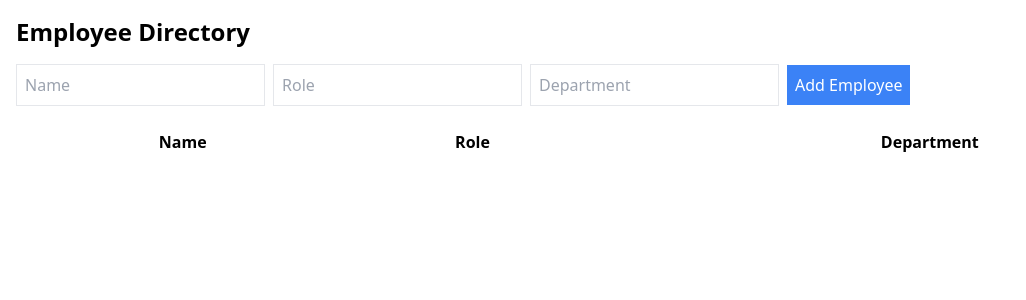
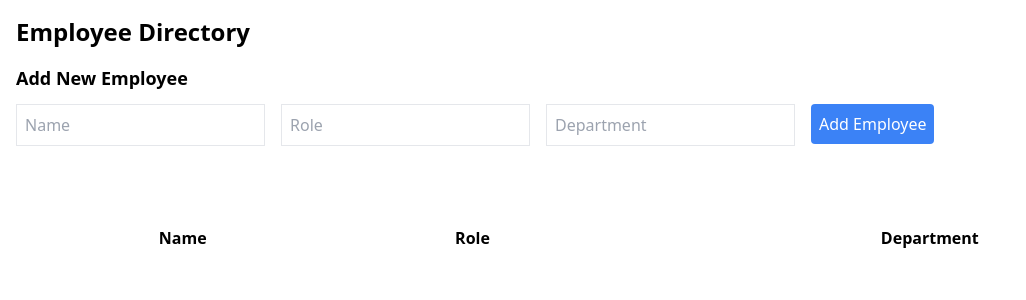
Before and after one commit to AaYuShRana14/employee-directory, a React (Create React App) app: page / in a window 1280 px wide. Shown: the top 300 px of the page, without its empty margins (0-1026 px from the left). Built offline with nearby package versions, Linux system fonts and the light colour scheme.

Commit message:
added validations in EmployeeForm

```diff
--- a/package.json
+++ b/package.json
@@ -7,6 +7,7 @@
     "@testing-library/jest-dom": "^6.9.1",
     "@testing-library/react": "^16.3.0",
     "@testing-library/user-event": "^13.5.0",
+    "nanoid": "^5.1.6",
     "react": "^19.2.0",
     "react-dom": "^19.2.0",
     "react-scripts": "5.0.1",
--- /dev/null
+++ b/src/components/EmployeeForm.js
@@ -0,0 +1,99 @@
+import { useState } from "react";
+import { saveEmployee } from "../services/EmployeeService";
+
+const EmployeeForm = ({ onEmployeeAdded }) => {
+    // State to manage form inputs for new employee - name, role, department
+    const [formData, setFormData] = useState({
+        name: "",
+        role: "",
+        department: "",
+    });
+
+    // State to manage form validation errors
+    const [errors, setErrors] = useState({});
+
+    /**
+     * Handles input field changes in the employee form
+     * @param {Event} e - The input change event
+     */
+    const handleChange = (e) => {
+        const { name, value } = e.target;
+        setFormData((prev) => ({ ...prev, [name]: value }));
+        // Clear error as user types
+        setErrors((prev) => ({ ...prev, [name]: "" }));
+    };
+
+    /**
+     * Validates the employee form data
+     * @returns {boolean} True if form is valid else returns false
+     */
+    const validateForm = () => {
+        const newErrors = {};
+        if (!formData.name.trim()) newErrors.name = "Name is required";
+        if (!formData.role.trim()) newErrors.role = "Role is required";
+        if (!formData.department.trim()) newErrors.department = "Department is required";
+        setErrors(newErrors);
+        return Object.keys(newErrors).length === 0; // Return true if no errors
+    };
+
+    /**
+     * Handles form submission to add a new employee
+     * @param {Event} e - The form submit event
+     */
+    const submitHandler = (e) => {
+        e.preventDefault();
+        if (!validateForm()) return; // Stop submission if form is invalid
+
+        const newEmployee = {
+            name: formData.name,
+            role: formData.role,
+            department: formData.department,
+        };
+
+        // Save new employee to localStorage
+        saveEmployee(newEmployee);
+        // Clear form after saving
+        setFormData({ name: "", role: "", department: "" });
+        // Notify parent component that employee was added
+        if (onEmployeeAdded) {
+            onEmployeeAdded();
+        }
+    };
+
+    return (
+        <div className="mb-6">
+            <h2 className="text-lg font-semibold mb-3">Add New Employee</h2>
+            {/* Form to add new employee */}
+            <form onSubmit={submitHandler}>
+                <div className="flex flex-wrap gap-2">
+                    <div className="flex flex-col">
+                        <input type="text" placeholder="Name" value={formData.name} onChange={handleChange} name="name" className={"border p-2 mr-2 " + (errors.name && 'border-red-500')}/>
+                        <div className="h-5 mt-1">
+                            {errors.name && (<span className="text-red-500 text-sm">{errors.name}</span>)}
+                        </div>
+                    </div>
+                    <div className="flex flex-col">
+                        <input type="text" placeholder="Role" value={formData.role} onChange={handleChange} name="role" className={"border p-2 mr-2 " + (errors.role && 'border-red-500')}/>
+                        <div className="h-5 mt-1">
+                            {errors.role && (<span className="text-red-500 text-sm">{errors.role}</span>)}
+                        </div>
+                    </div>
+                    <div className="flex flex-col">
+                        <input type="text" placeholder="Department" value={formData.department} onChange={handleChange} name="department" className={"border p-2 mr-2 " + (errors.department && 'border-red-500')}/>
+                        <div className="h-5 mt-1">
+                            {errors.department && (<span className="text-red-500 text-sm">{errors.department}</span>)}
+                        </div>
+                    </div>
+                    <button
+                        type="submit"
+                        className="bg-blue-500 hover:bg-blue-600 text-white p-2 max-h-10 rounded transition-colors"
+                    >
+                        Add Employee
+                    </button>
+                </div>
+            </form>
+        </div>
+    );
+};
+
+export default EmployeeForm;
--- a/src/pages/EmployeeDirectory.js
+++ b/src/pages/EmployeeDirectory.js
@@ -1,16 +1,10 @@
 import { useState, useEffect } from "react";
-import {saveEmployee, getEmployees} from "../services/employeeService";
+import { getEmployees } from "../services/EmployeeService";
+import EmployeeForm from "../components/EmployeeForm";
+
 const EmployeeDirectory = () => {
-
     // state to keep track of all employees
     const [employees, setEmployees] = useState([]);
-
-    // state to manage form inputs for new employee - name, role, department
-    const [formData, setFormData] = useState({
-        name: "",
-        role: "",
-        department: "",
-    });
 
     /**
      * Fetches all employees from localStorage and updates the component state
@@ -21,30 +15,9 @@ const EmployeeDirectory = () => {
     };
 
     /**
-     * Handles input field changes in the employee form
-     * @param {Event} e - The input change event
+     * Callback function to refresh employee list after new employee is added
      */
-    const handleChange = (e) => {
-        const { name, value } = e.target;
-        setFormData((prev) => ({ ...prev, [name]: value }));
-    };
-
-    /**
-     * Handles form submission to add a new employee
-     * @param {Event} e - The form submit event
-     */
-    const submitHandler = (e) => {
-        e.preventDefault();
-        const newEmployee = {
-            name: formData.name,
-            role: formData.role,
-            department: formData.department,
-        };
-        // Save new employee to localStorage
-        saveEmployee(newEmployee);
-        // Clear form after saving
-        setFormData({ name: "", role: "", department: "" });
-        // Refresh the list to show new employee
+    const handleEmployeeAdded = () => {
         fetchEmployees();
     };
 
@@ -57,17 +30,11 @@ const EmployeeDirectory = () => {
         <div className="container mx-auto p-4 flex flex-col">
             <h1 className="text-2xl font-bold mb-4">Employee Directory</h1>
 
-            {/* Form to add new employee */}
-            <div className="mb-4">
-                <input type="text" placeholder="Name" value={formData.name} onChange={handleChange} name="name" className="border p-2 mr-2"/>
-                <input type="text" placeholder="Role" value={formData.role} onChange={handleChange} name="role" className="border p-2 mr-2"/>
-                <input type="text" placeholder="Department" value={formData.department} onChange={handleChange} name="department" className="border p-2 mr-2"/>
-                <button type="submit" onClick={submitHandler} className="bg-blue-500 text-white p-2">
-                    Add Employee
-                </button>
-            </div>
+            {/* Employee Form Component */}
+            <EmployeeForm onEmployeeAdded={handleEmployeeAdded} />
 
             {/* Table showing all employees */}
+            <div className="mt-6 overflow-x-auto">
                 <table className="min-w-full bg-white">
                     <thead>
                         <tr>
@@ -77,8 +44,8 @@ const EmployeeDirectory = () => {
                         </tr>
                     </thead>
                     <tbody>
-                    {employees.map((employee, index) => (
-                        <tr key={index}>
+                        {employees.map((employee) => (
+                            <tr key={employee.id}>
                                 <td className="border-t py-2">{employee.name}</td>
                                 <td className="border-t py-2">{employee.role}</td>
                                 <td className="border-t py-2">{employee.department}</td>
@@ -87,6 +54,7 @@ const EmployeeDirectory = () => {
                     </tbody>
                 </table>
             </div>
+        </div>
     );
 };
 
--- a/src/services/employeeService.js
+++ b/src/services/employeeService.js
@@ -3,6 +3,7 @@
  * Handles all CRUD operations for employee data using localStorage
  */
 
+import { nanoid } from 'nanoid';
 const STORAGE_KEY = "employee_directory_data";
 
 /** * Gets the list of employees from localStorage
@@ -20,6 +21,7 @@ export const getEmployees = () => {
  */
 export const saveEmployee = (employee) => {
   const employees = getEmployees();
-  employees.push(employee);
+  const uniqueId = nanoid(); // generating unique_id for each employee
+  employees.push({ ...employee, id: uniqueId });
   localStorage.setItem(STORAGE_KEY, JSON.stringify(employees));
 };
```
Also changed, not shown: 1 other file (tests, documents, lock files or other folders). Lines whose indentation alone changed are shown as unchanged.
